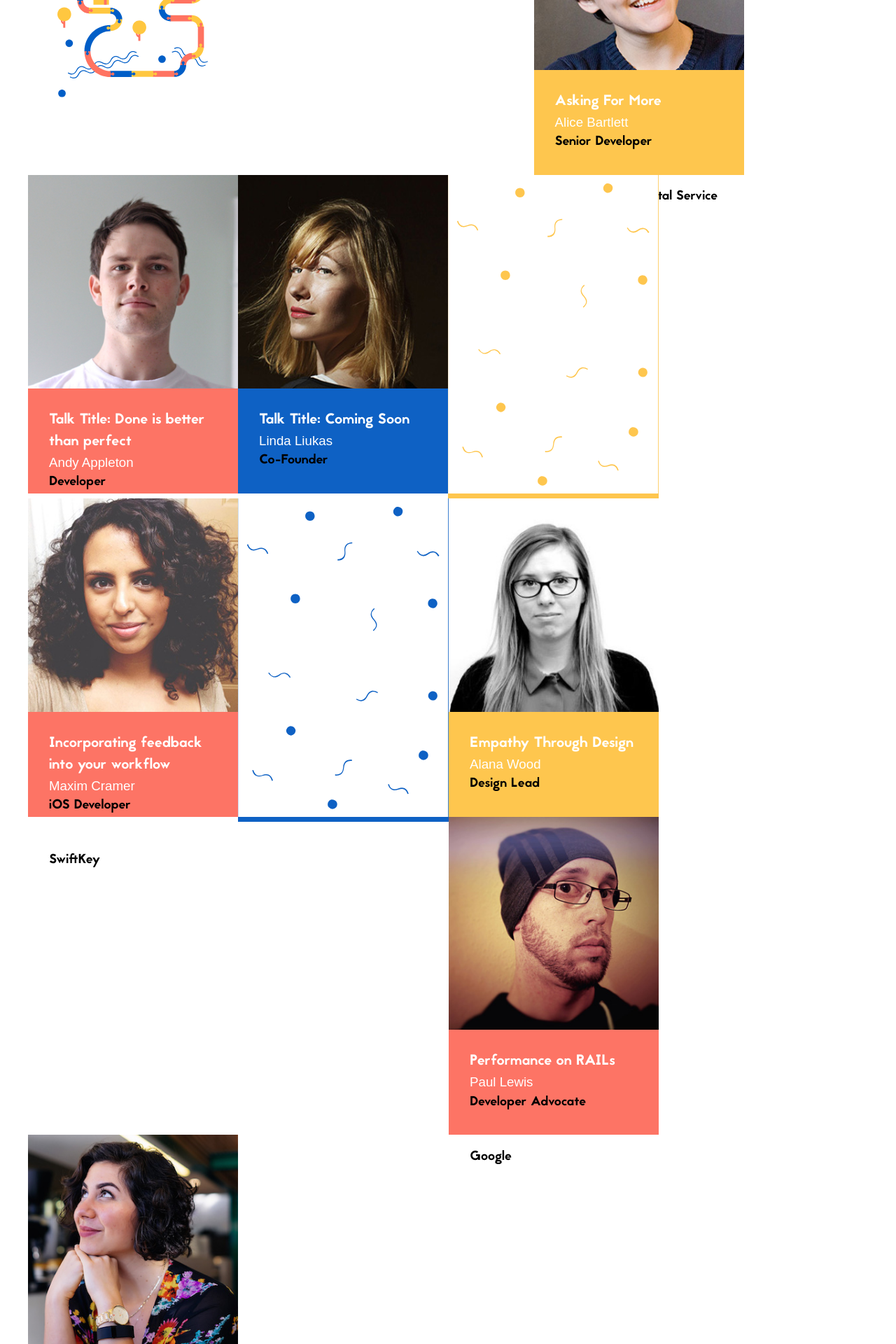
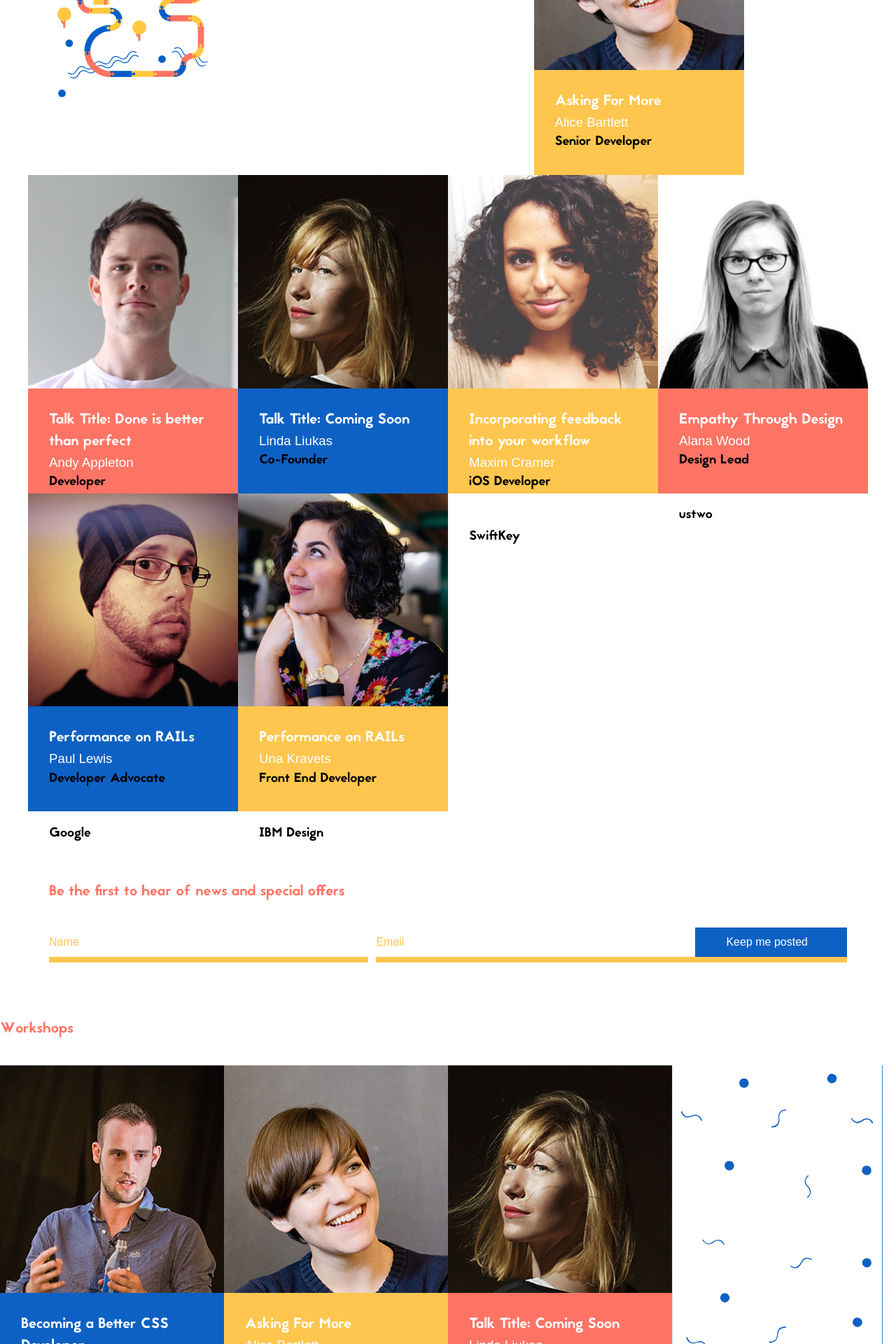
Before and after one commit to Sambillingham/beyond, a Jekyll site: the page built from index.html, in a window 1280 px wide. Shown: the part 3268-5188 px from the top of the page at 70% size. Built offline with Jekyll 4.4.1, drawn with Linux system fonts in a browser that asks for light colours; some web fonts are replaced.

Commit message:
Remove coming soon as may not need them

```diff
--- a/index.html
+++ b/index.html
@@ -77,10 +77,6 @@ layout: default
     </div>
   </div>
 
-  <div class="speaker speaker--coming-soon">
-    <img src="img/speaker-coming-soon.svg" alt="Speaker to be announced soon">
-  </div>
-
   <div class="speaker speaker--small">
     <img class="speaker__image" src="img/speaker-maxim-cramer.jpg">
     <div class="speaker__info">
@@ -89,10 +85,6 @@ layout: default
       <h3 class="speaker__position">iOS Developer</h3>
       <h3 class="speaker__company">SwiftKey</h3>
     </div>
-  </div>
-
-  <div class="speaker speaker--coming-soon">
-    <img src="img/speaker-coming-soon.svg" alt="Speaker to be announced soon">
   </div>
 
   <div class="speaker speaker--small">
```
